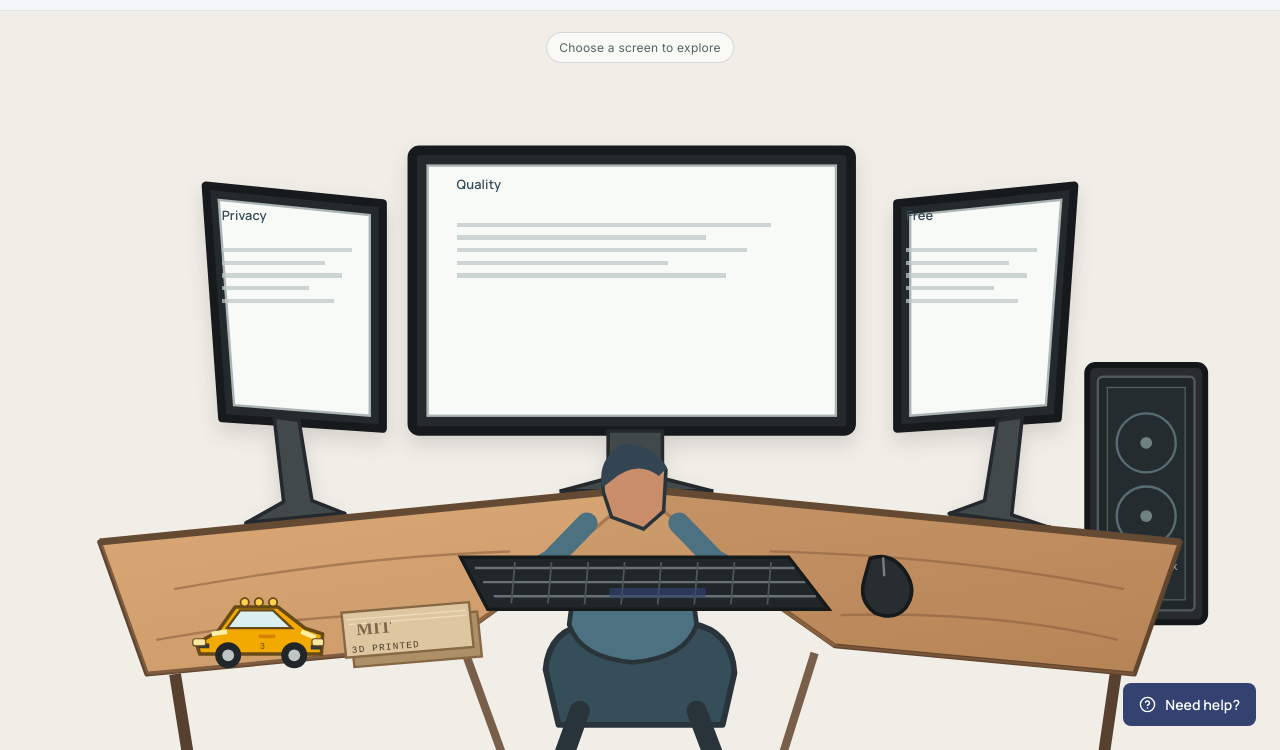
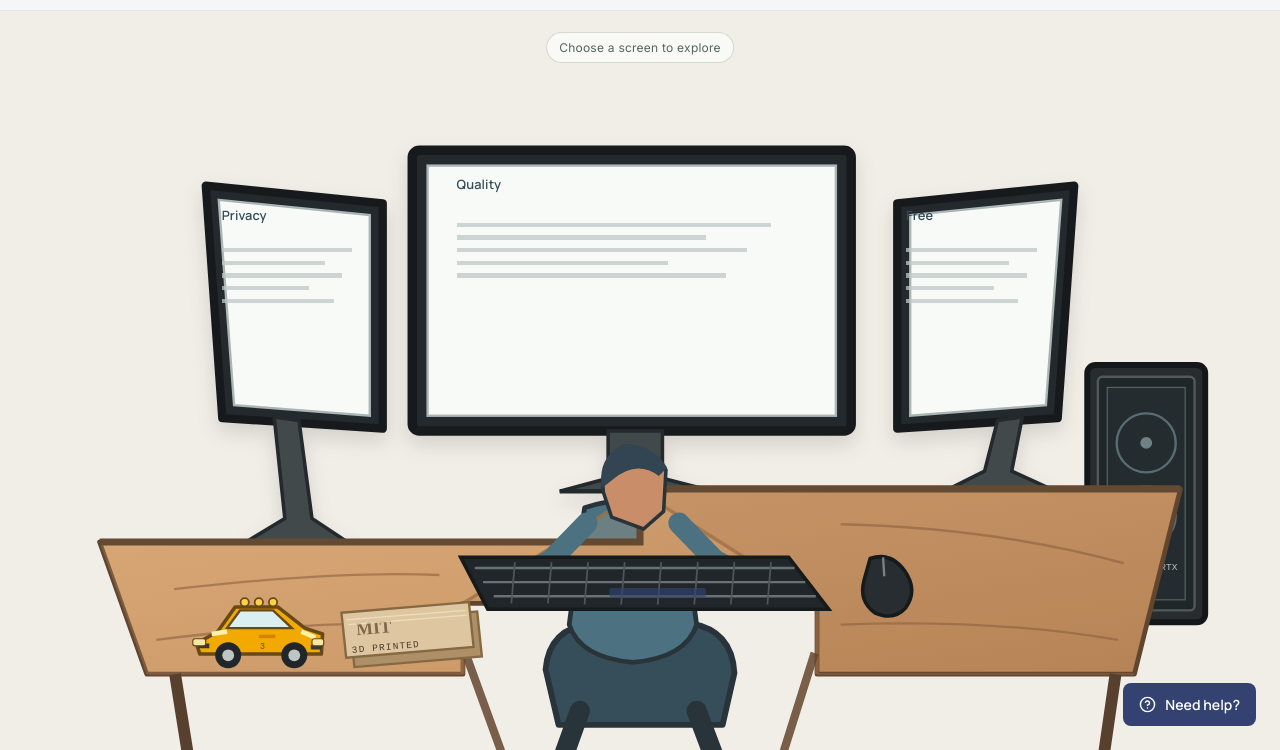
Before and after one commit to Cedric-Landua/Manumit-Website, a website: page site/index.html in a window 1280 px wide. Shown: the part 50-800 px from the top of the page. Drawn offline with Linux system fonts and the light colour scheme; no server answers.

Commit message:
Homepage

```diff
--- a/site/index.html
+++ b/site/index.html
@@ -107,8 +107,8 @@
             <g class="monitor-frame" id="monitor-left-frame">
               <path d="M132 148 L282 163 L282 354 L146 345Z" fill="#24292d" stroke="#171a1c" stroke-width="7" stroke-linejoin="round" />
               <path d="M143 160 L271 173 L271 343 L156 334Z" fill="#f8faf8" stroke="#aab5b4" stroke-width="2" />
-              <path d="M190 344 L198 416 L166 434 L250 426 L222 415 L211 347Z" fill="#42494a" stroke="#24292d" stroke-width="3" stroke-linejoin="round" />
-              <path d="M166 434 L250 426" stroke="#24292d" stroke-width="4" />
+              <path d="M190 344 L199 430 L166 450 L252 450 L222 430 L211 347Z" fill="#42494a" stroke="#24292d" stroke-width="3" stroke-linejoin="round" />
+              <path d="M166 450 L252 450" stroke="#24292d" stroke-width="4" />
             </g>
             <g class="monitor-frame" id="monitor-center-frame">
               <rect x="307" y="118" width="372" height="238" rx="6" fill="#24292d" stroke="#171a1c" stroke-width="8" />
@@ -119,8 +119,8 @@
             <g class="monitor-frame" id="monitor-right-frame">
               <path d="M718 163 L868 148 L854 345 L718 354Z" fill="#24292d" stroke="#171a1c" stroke-width="7" stroke-linejoin="round" />
               <path d="M729 173 L857 160 L844 334 L729 343Z" fill="#f8faf8" stroke="#aab5b4" stroke-width="2" />
-              <path d="M803 347 L792 415 L762 426 L848 438 L815 427 L824 344Z" fill="#42494a" stroke="#24292d" stroke-width="3" stroke-linejoin="round" />
-              <path d="M762 426 L848 438" stroke="#24292d" stroke-width="4" />
+              <path d="M803 347 L792 390 L762 405 L848 405 L815 390 L824 344Z" fill="#42494a" stroke="#24292d" stroke-width="3" stroke-linejoin="round" />
+              <path d="M762 405 L848 405" stroke="#24292d" stroke-width="4" />
             </g>
             <g id="pc-tower">
               <rect x="879" y="300" width="100" height="218" rx="7" fill="#282c2e" stroke="#141719" stroke-width="5" />
@@ -141,13 +141,13 @@
               <path d="M453 421 Q494 407 535 421 L548 520 Q539 548 494 552 Q449 548 440 520Z" />
             </g>
             <!-- The clipped return of the L desk leaves a chair opening at center. -->
-            <path d="M42 450 L500 405 L958 450 L919 562 L665 538 L614 502 L385 502 L335 538 L82 562Z" fill="url(#deskGrad)" stroke="#60452f" stroke-width="4" stroke-linejoin="round" />
-            <path d="M42 450 L500 405 L385 502 L335 538 L82 562Z" fill="#f1c188" opacity=".19" />
-            <path d="M500 405 L958 450 L919 562 L665 538 L614 502Z" fill="#815735" opacity=".12" />
-            <!-- The two rear edges meet at the inside corner instead of reading as one straight back. -->
-            <path d="M42 450 L500 405 L958 450" stroke="#654a33" stroke-width="6" fill="none" />
-            <path d="M500 407 L385 502 L335 538 M500 407 L614 502 L665 538" stroke="#9a6c43" stroke-width="3" fill="none" opacity=".72" />
-            <path d="M84 562 L335 538 M665 538 L919 562 M105 490 Q260 462 390 458 M610 458 Q770 462 910 490 M90 533 Q230 508 330 512 M670 512 Q800 508 905 533" stroke="#8a6040" stroke-width="2" fill="none" opacity=".58" />
+            <path d="M42 450 L500 450 L500 405 L958 405 L919 562 L650 562 L650 502 L350 502 L350 562 L82 562Z" fill="url(#deskGrad)" stroke="#60452f" stroke-width="4" stroke-linejoin="round" />
+            <path d="M42 450 L500 450 L500 405 L350 502 L350 562 L82 562Z" fill="#f1c188" opacity=".19" />
+            <path d="M500 405 L958 405 L919 562 L650 562 L650 502Z" fill="#815735" opacity=".12" />
+            <!-- A square step at the back and a square chair cutout make the right-angle layout explicit. -->
+            <path d="M42 450 L500 450 L500 405 L958 405" stroke="#654a33" stroke-width="6" fill="none" />
+            <path d="M500 407 L350 502 L350 562 M500 407 L650 502 L650 562" stroke="#9a6c43" stroke-width="3" fill="none" opacity=".72" />
+            <path d="M84 562 L350 562 M650 562 L919 562 M105 490 Q245 474 330 478 M670 435 Q800 438 910 468 M90 533 Q230 515 330 520 M670 520 Q800 515 905 533" stroke="#8a6040" stroke-width="2" fill="none" opacity=".58" />
             <path d="M106 562 L128 700 M903 562 L883 700" stroke="#57402e" stroke-width="10" />
             <path d="M352 544 L396 665 M648 544 L610 665" stroke="#65452e" stroke-width="7" opacity=".85" />
             <g id="person-head" stroke="#28343a" stroke-width="3">
```
